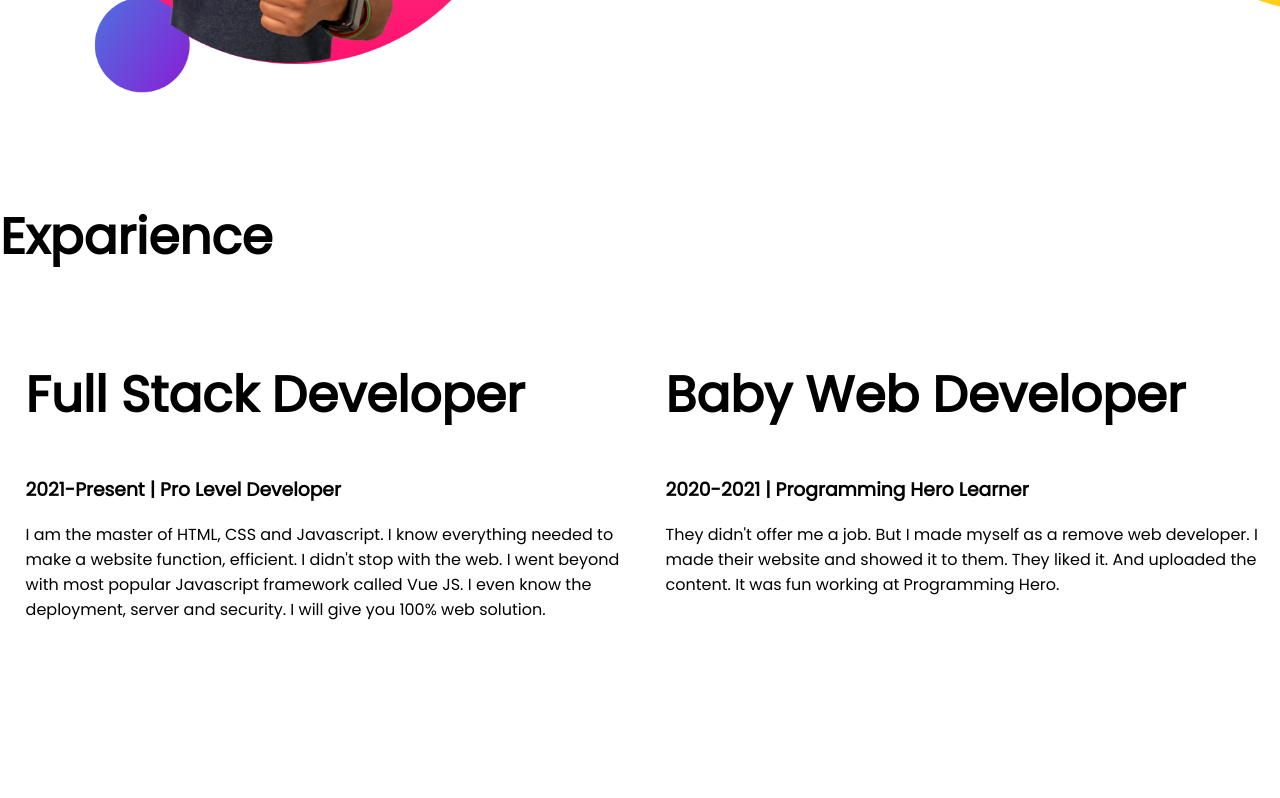
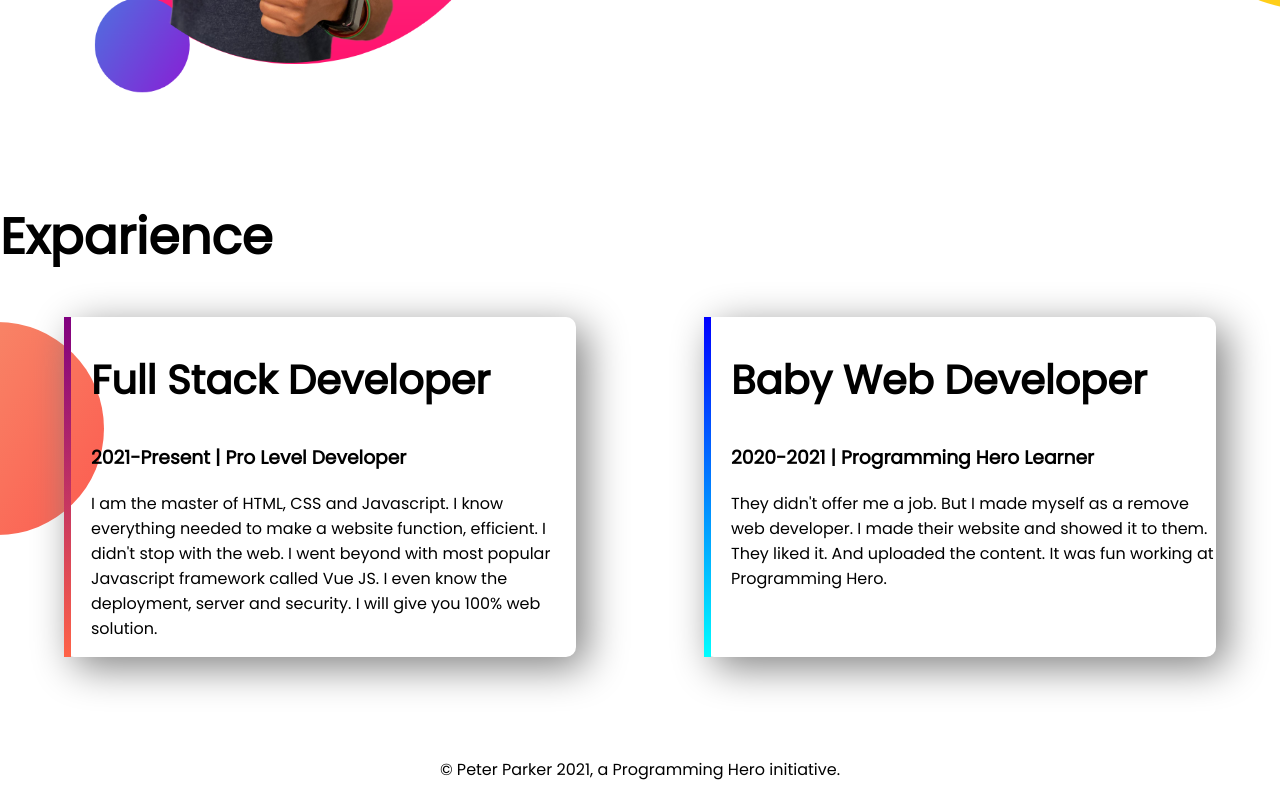
Before and after one commit to azizulhakims/developer-portfolio, a plain HTML site: page index.html in a window 1280 px wide. Shown: the part 974-1772 px from the top of the page. Before the commit the page ends 1712 px from the top, so only its background shows below. Drawn offline with Linux system fonts and the light colour scheme.

Commit message:
add all data

```diff
--- a/index.html
+++ b/index.html
@@ -41,20 +41,20 @@
 
         </div>
     </section>
-    <section class="exparience-aria">
+    <section class="experience-area">
         <h1>Exparience</h1>
         <div class="flexible-container">
-            <div class="half-width">
-                <h1>Full Stack Developer</h1>
-                <h3>2021-Present | Pro Level Developer</h3>
+            <div id="full-stack-experience" class="experience-item">
+                <h2>Full Stack Developer</h2>
+                <h3 class="">2021-Present | Pro Level Developer</h3>
                 <p>I am the master of HTML, CSS and Javascript. I know everything needed to make a website function,
                     efficient. I didn't stop with the web. I went beyond with most popular Javascript framework called
                     Vue
                     JS. I even know the deployment, server and security. I will give you 100% web solution.</p>
 
             </div>
-            <div class="half-width">
-                <h1>Baby Web Developer</h1>
+            <div id="web-dev-experience" class="experience-item">
+                <h2>Baby Web Developer</h2>
                 <h3>2020-2021 | Programming Hero Learner</h3>
                 <p>They didn't offer me a job. But I made myself as a remove web developer. I made their website and
                     showed
@@ -62,6 +62,9 @@
             </div>
         </div>
     </section>
+    <footer>
+        <p>© Peter Parker 2021, a Programming Hero initiative.</p>
+    </footer>
 </body>
 
 </html>
--- a/style.css
+++ b/style.css
@@ -5,6 +5,10 @@ body{
 h1{
     font-size: 50px;
 
+}
+
+h2{
+    font-size: 40px;
 }
 .orange-color{
      color: orange;
@@ -17,6 +21,7 @@ h1{
 .half-width{
     width: 50%;
     padding-left: 2%;
+
 }
 .half-width img{
     width: 80%;
@@ -42,3 +47,35 @@ h1{
     background-repeat: no-repeat;
     background-position: right;
 }
+
+.experience-area{
+    background-image: url(images/exp-bg.png);
+    background-repeat: no-repeat;
+    background-position: left;
+
+}
+
+.experience-item{
+    width: 40%;
+    margin-left: 5%;
+    margin-right: 5%;
+    padding-left: 20px;
+    border-radius: 10px;
+    box-shadow: 10px 10px 40px gray;
+
+}
+#web-dev-experience{
+    border-left: 7px solid;
+    border-image: linear-gradient(blue, cyan);
+    border-image-slice: 1;
+}
+
+#full-stack-experience{
+    border-left: 7px solid;
+    border-image: linear-gradient(purple, tomato);
+    border-image-slice: 1;
+}
+
+footer p {
+    text-align: center;
+}
```
Also changed, not shown: 4 other files.
